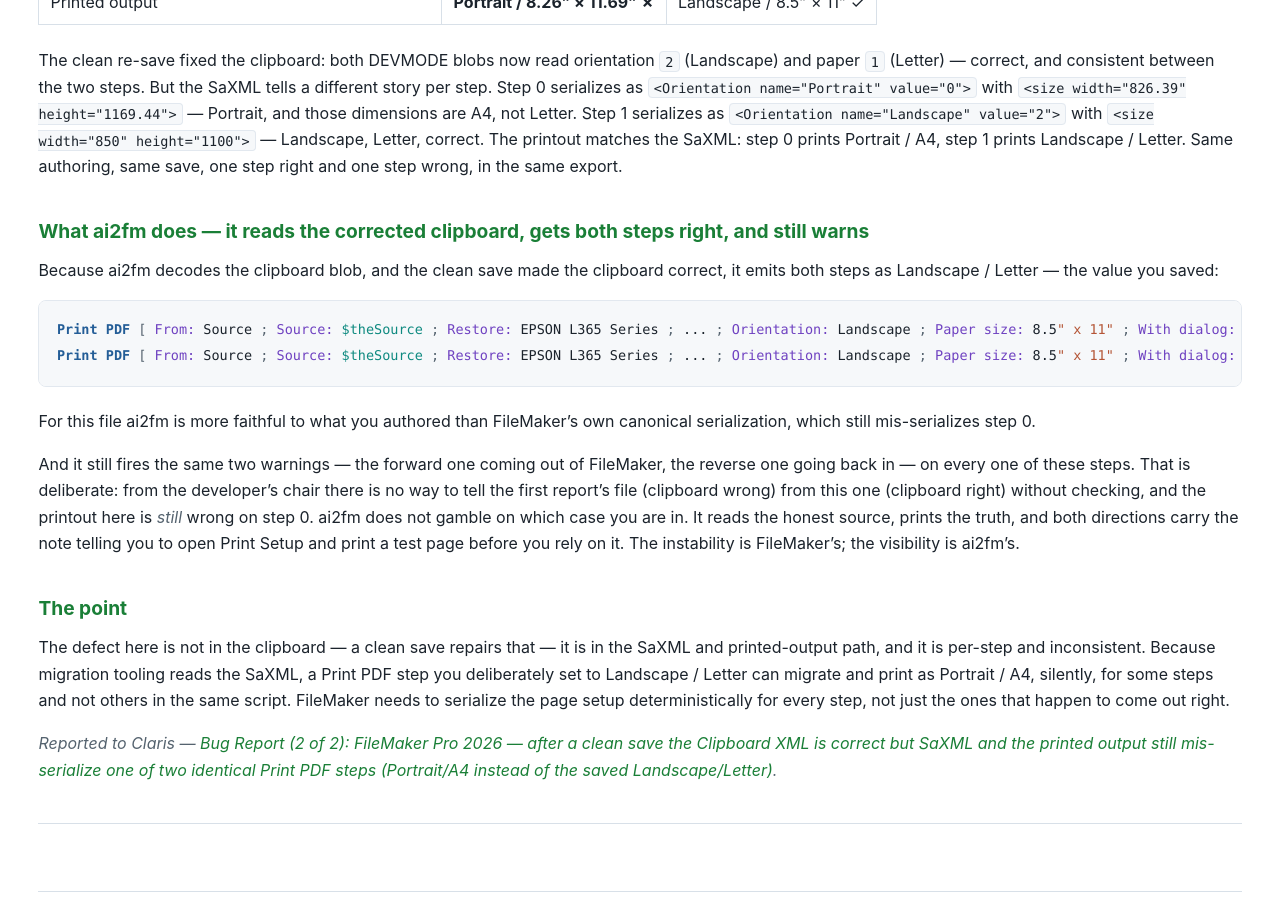
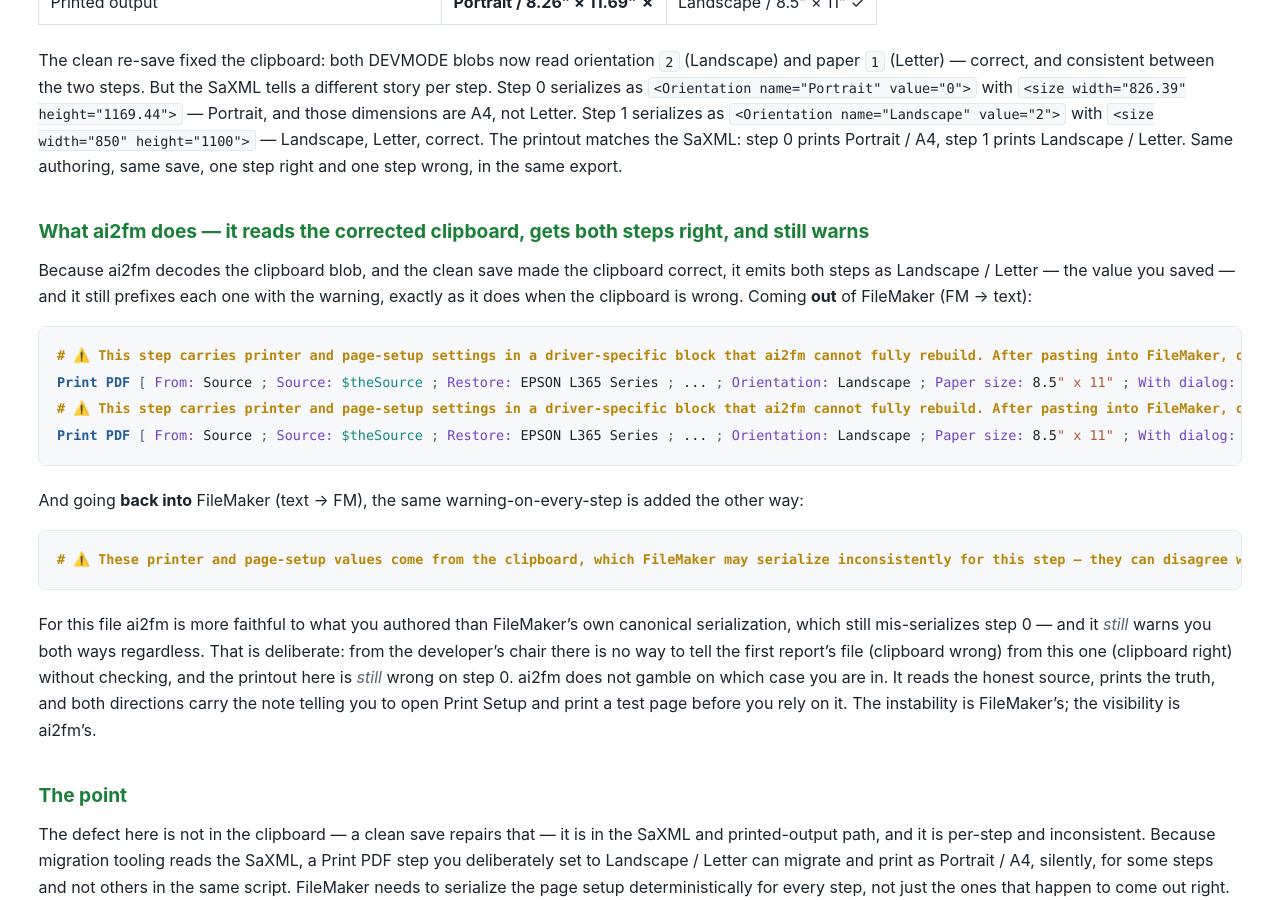
Before and after one commit to AxelarEU/ai2fm-community, a Jekyll site: the page built from claris_bugs/claris_clipboard_bugs.md, in a window 1280 px wide and 900 px high, scrolled down 24730 px. Built offline with Jekyll 4.4.1, drawn with Linux system fonts in a browser that asks for light colours.

Commit message:
242-continued: show the actual warnings in the code block (forward warning above each step + reverse warning), not just prose

````diff
--- a/claris_bugs/claris_clipboard_bugs.md
+++ b/claris_bugs/claris_clipboard_bugs.md
@@ -833,16 +833,22 @@
 
 ### What ai2fm does — it reads the corrected clipboard, gets both steps right, and still warns
 
-Because ai2fm decodes the clipboard blob, and the clean save made the clipboard correct, it emits both steps as Landscape / Letter — the value you saved:
+Because ai2fm decodes the clipboard blob, and the clean save made the clipboard correct, it emits both steps as Landscape / Letter — the value you saved — and it still prefixes each one with the warning, exactly as it does when the clipboard is wrong. Coming **out** of FileMaker (FM → text):
 
 ```fmscript
+# ⚠️ This step carries printer and page-setup settings in a driver-specific block that ai2fm cannot fully rebuild. After pasting into FileMaker, open the step's Print Setup and confirm the printer, paper, orientation, scaling, and any other options are correct.
 Print PDF [ From: Source ; Source: $theSource ; Restore: EPSON L365 Series ; ... ; Orientation: Landscape ; Paper size: 8.5" x 11" ; With dialog: On ]
+# ⚠️ This step carries printer and page-setup settings in a driver-specific block that ai2fm cannot fully rebuild. After pasting into FileMaker, open the step's Print Setup and confirm the printer, paper, orientation, scaling, and any other options are correct.
 Print PDF [ From: Source ; Source: $theSource ; Restore: EPSON L365 Series ; ... ; Orientation: Landscape ; Paper size: 8.5" x 11" ; With dialog: Off ]
 ```
 
-For this file ai2fm is more faithful to what you authored than FileMaker's own canonical serialization, which still mis-serializes step 0.
+And going **back into** FileMaker (text → FM), the same warning-on-every-step is added the other way:
 
-And it still fires the same two warnings — the forward one coming out of FileMaker, the reverse one going back in — on every one of these steps. That is deliberate: from the developer's chair there is no way to tell the first report's file (clipboard wrong) from this one (clipboard right) without checking, and the printout here is *still* wrong on step 0. ai2fm does not gamble on which case you are in. It reads the honest source, prints the truth, and both directions carry the note telling you to open Print Setup and print a test page before you rely on it. The instability is FileMaker's; the visibility is ai2fm's.
+```fmscript
+# ⚠️ These printer and page-setup values come from the clipboard, which FileMaker may serialize inconsistently for this step — they can disagree with the FileMaker Workspace display and with the actual printout. Print a test page to confirm the real setup.
+```
+
+For this file ai2fm is more faithful to what you authored than FileMaker's own canonical serialization, which still mis-serializes step 0 — and it *still* warns you both ways regardless. That is deliberate: from the developer's chair there is no way to tell the first report's file (clipboard wrong) from this one (clipboard right) without checking, and the printout here is *still* wrong on step 0. ai2fm does not gamble on which case you are in. It reads the honest source, prints the truth, and both directions carry the note telling you to open Print Setup and print a test page before you rely on it. The instability is FileMaker's; the visibility is ai2fm's.
 
 ### The point
 
````
